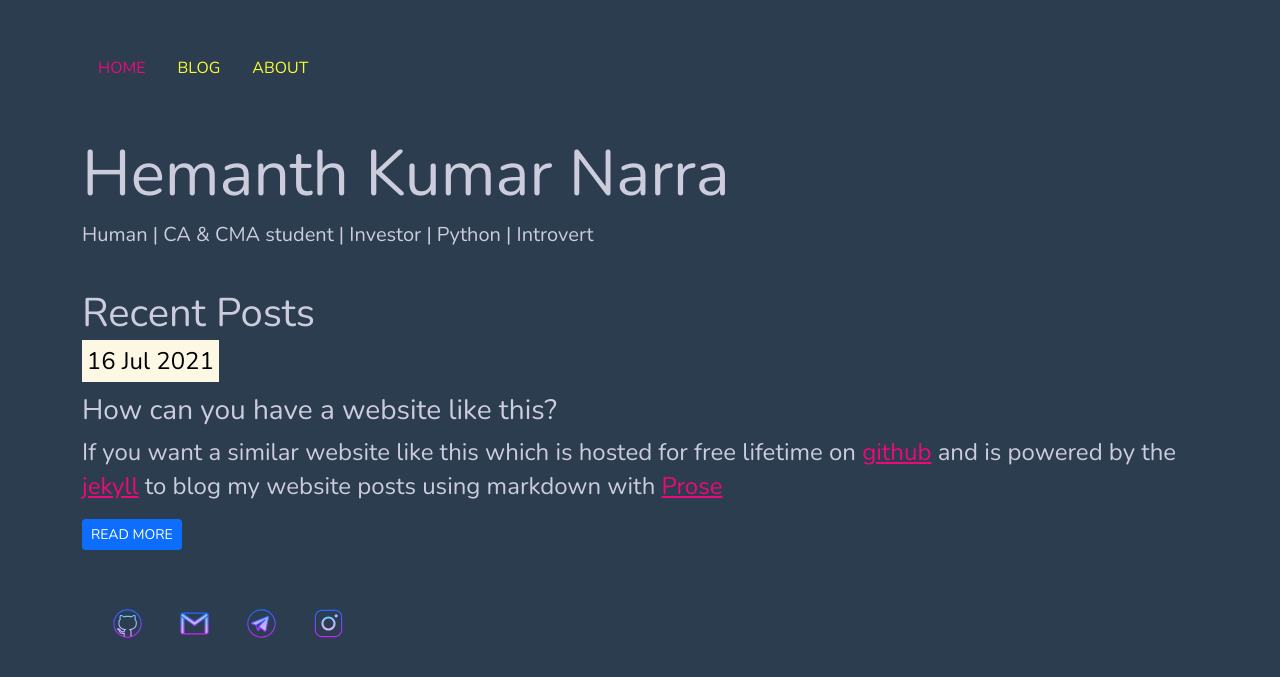
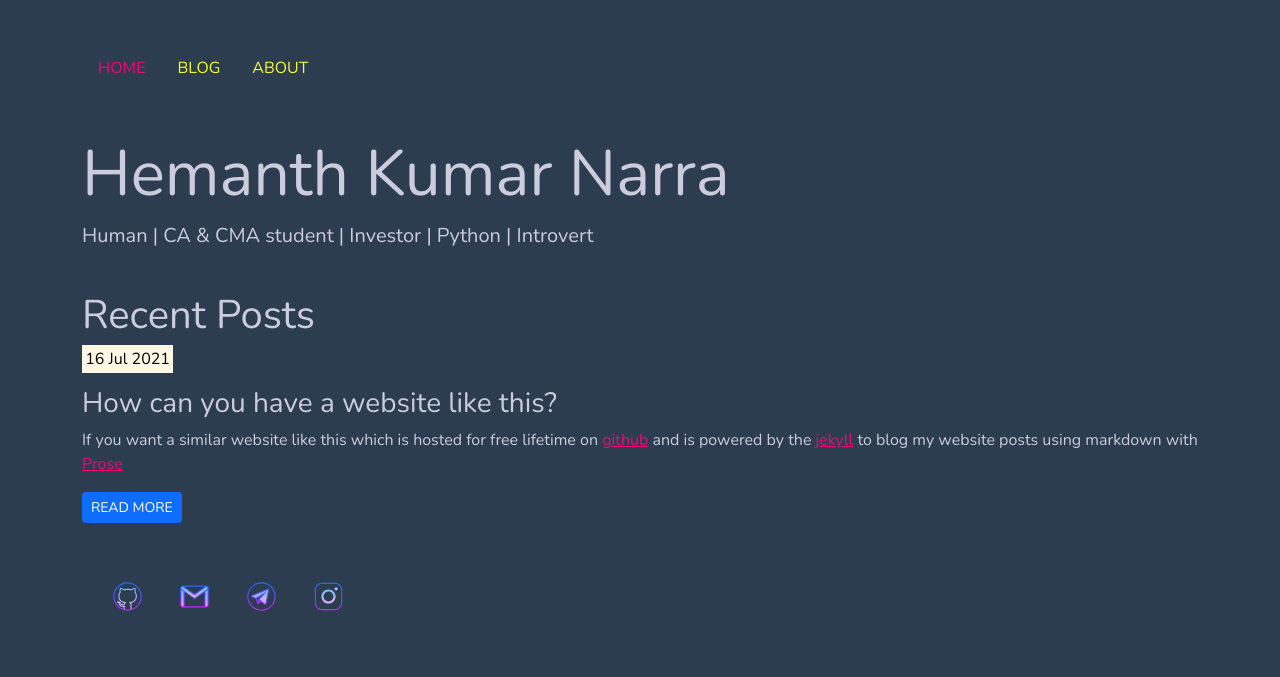
Before and after one commit to hemanthnarra/hemanthnarra.github.io, a Jekyll site: the page built from index.html, in a window 1280 px wide. Shown: the top 677 px of the page. Built offline with Jekyll 4.4.1, drawn with Linux system fonts in a browser that asks for light colours.

Commit message:
Update main.css

```diff
--- a/css/main.css
+++ b/css/main.css
@@ -15,9 +15,8 @@
 .nav-link {
     color: #f9fc32;
 }
-p {
-    font-size: 1.5em; line-height: 1.4em;
-}
+
+.posts p { font-size: 1.5em; line-height: 1.4em; }
 
 /* test
 .footer {
```
